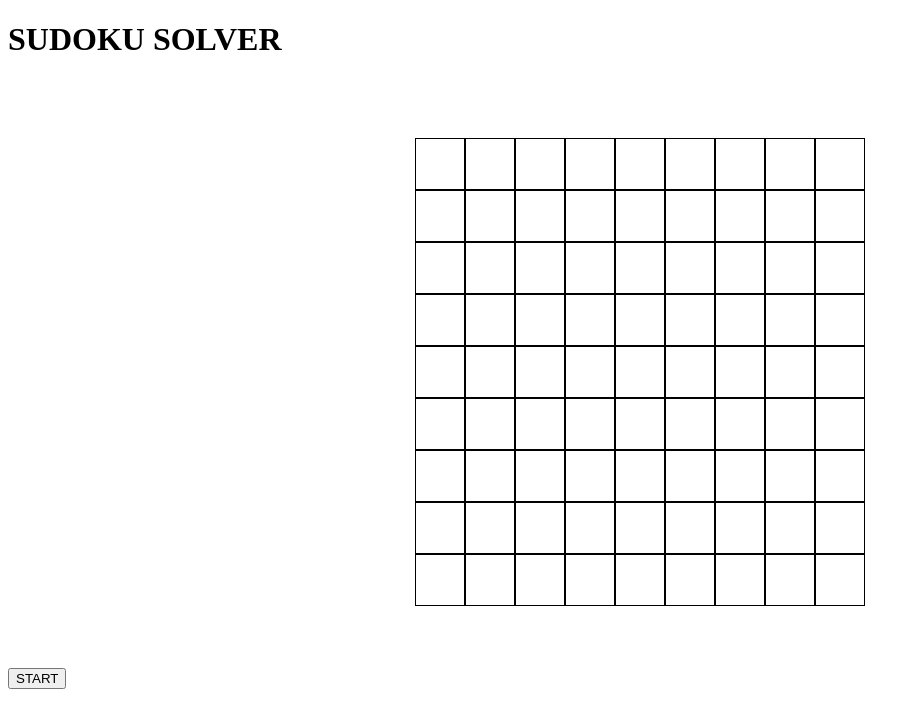
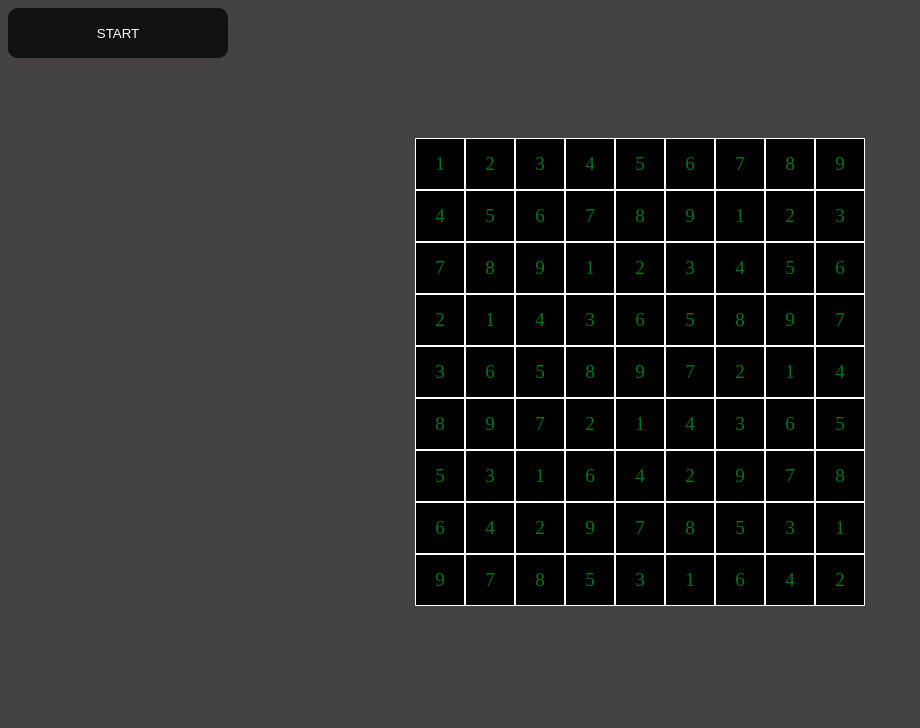
Before and after one commit to Davit-Ners/Sudoku-Solver, a website: page public/index.html in a window 1280 px wide. Both pictures are taken after a click on the button "START". Shown: the whole page, without its empty margins (0-920 px from the left). Drawn offline with Linux system fonts and the light colour scheme.

Commit message:
Finalisation solver + css

```diff
--- a/public/css/style.css
+++ b/public/css/style.css
@@ -1,3 +1,6 @@
+body {
+    background-color: #444242;
+}
 .sudoku-container {
     width: 450px;
     height: 450px;
@@ -15,10 +18,11 @@
 .emptyBlock {
     width: 50px;
     height: 50px;
-    border: 1px solid #000;
+    border: 1px solid #ffffff;
     display: flex;
     justify-content: center;
     align-items: center;
+    background-color: rgb(0, 0, 0);
 
     input {
         width: 80%;
@@ -26,11 +30,73 @@
         text-align: center;
         font-size: 1.2em;
         border: 0;
+        background-color: black;
+        color: rgb(0, 117, 29);
     }
 
     p {
         text-align: center;
         font-size: 1.2em;
-        color: black;
+        color: rgb(0, 117, 29);
     }
 }
+
+#start {
+    width: 220px;
+    height: 50px;
+    border: none;
+    outline: none;
+    color: #fff;
+    background: #111;
+    cursor: pointer;
+    position: relative;
+    z-index: 0;
+    border-radius: 10px;
+}
+
+#start:before {
+    content: '';
+    background: linear-gradient(45deg, #ff0000, #ff7300, #fffb00, #48ff00, #00ffd5, #002bff, #7a00ff, #ff00c8, #ff0000);
+    position: absolute;
+    top: -2px;
+    left:-2px;
+    background-size: 400%;
+    z-index: -1;
+    filter: blur(5px);
+    width: calc(100% + 4px);
+    height: calc(100% + 4px);
+    animation: glowing 20s linear infinite;
+    opacity: 0;
+    transition: opacity .3s ease-in-out;
+    border-radius: 10px;
+}
+
+#start:active {
+    color: #000
+}
+
+#start:active:after {
+    background: transparent;
+}
+
+#start:hover:before {
+    opacity: 1;
+}
+
+#start:after {
+    z-index: -1;
+    content: '';
+    position: absolute;
+    width: 100%;
+    height: 100%;
+    background: #111;
+    left: 0;
+    top: 0;
+    border-radius: 10px;
+}
+
+@keyframes glowing {
+    0% { background-position: 0 0; }
+    50% { background-position: 400% 0; }
+    100% { background-position: 0 0; }
+}
--- a/public/index.html
+++ b/public/index.html
@@ -8,14 +8,12 @@
     <link rel="stylesheet" href="css/style.css">
 </head>
 <body>
-    <header>
-        <h1>SUDOKU SOLVER</h1>
-    </header>
-
     <main>
-        <div id="gilleSudoku" class="sudoku-container">
+        <div class="sudokuTot">
+            <button id="start">START</button>
+            <div id="gilleSudoku" class="sudoku-container">
         </div>
-        <button id="start">START</button>
+        </div>
     </main>
 </body>
 </html>
--- a/public/js/script.js
+++ b/public/js/script.js
@@ -48,7 +48,7 @@ function recupererInputs() {
             }
             else {
                 tabSudoku[i].push(0);
-                p.textContent = '';
+                p.textContent = '°';
                 input.remove();
                 document.getElementById(`${i}-${j}`)?.append(p);
             }
@@ -118,7 +118,7 @@ function isAllowedLigne(tab, nb, row, col) {
 }
 function isAllowedColonne(tab, nb, row, col) {
     for (let j = 0; j < 9; j++) {
-        if (j != row && tab[col][j] == nb) {
+        if (j != row && tab[j][col] == nb) {
             return false;
         }
     }
@@ -150,8 +150,7 @@ function getEmptyCells(tab) {
     }
     return emptyCells;
 }
-creerGrile();
-function solveSudoku(tab) {
+async function solveSudoku(tab) {
     const emptyCells = getEmptyCells(tab);
     if (emptyCells.length === 0) {
         return true;
@@ -160,7 +159,9 @@ function solveSudoku(tab) {
     for (let num = 1; num <= 9; num++) {
         if (isAllowed(tab, num, row, col)) {
             tab[row][col] = num;
-            if (solveSudoku(tab)) {
+            await delay(0.5);
+            miseAJourDOM(tab);
+            if (await solveSudoku(tab)) {
                 return true;
             }
             tab[row][col] = 0;
@@ -168,3 +169,21 @@ function solveSudoku(tab) {
     }
     return false;
 }
+async function delay(ms) {
+    return new Promise(resolve => setTimeout(resolve, ms));
+}
+function miseAJourDOM(tab) {
+    for (let i = 0; i < 9; i++) {
+        for (let j = 0; j < 9; j++) {
+            const p = document.getElementById(`p${i}-${j}`);
+            if (tab[i][j] != 0) {
+                p.textContent = tab[i][j].toString();
+            }
+        }
+    }
+}
+creerGrile();
+startBtn.addEventListener('click', function () {
+    recupererInputs();
+    solveSudoku(tabSudoku);
+});
```
Also changed, not shown: src/script.ts (+29 -6 lines), img/fallout_terminal_effect_video_by_cosmodahuskey_d9b78gh-414w-2x.jpg (added).
